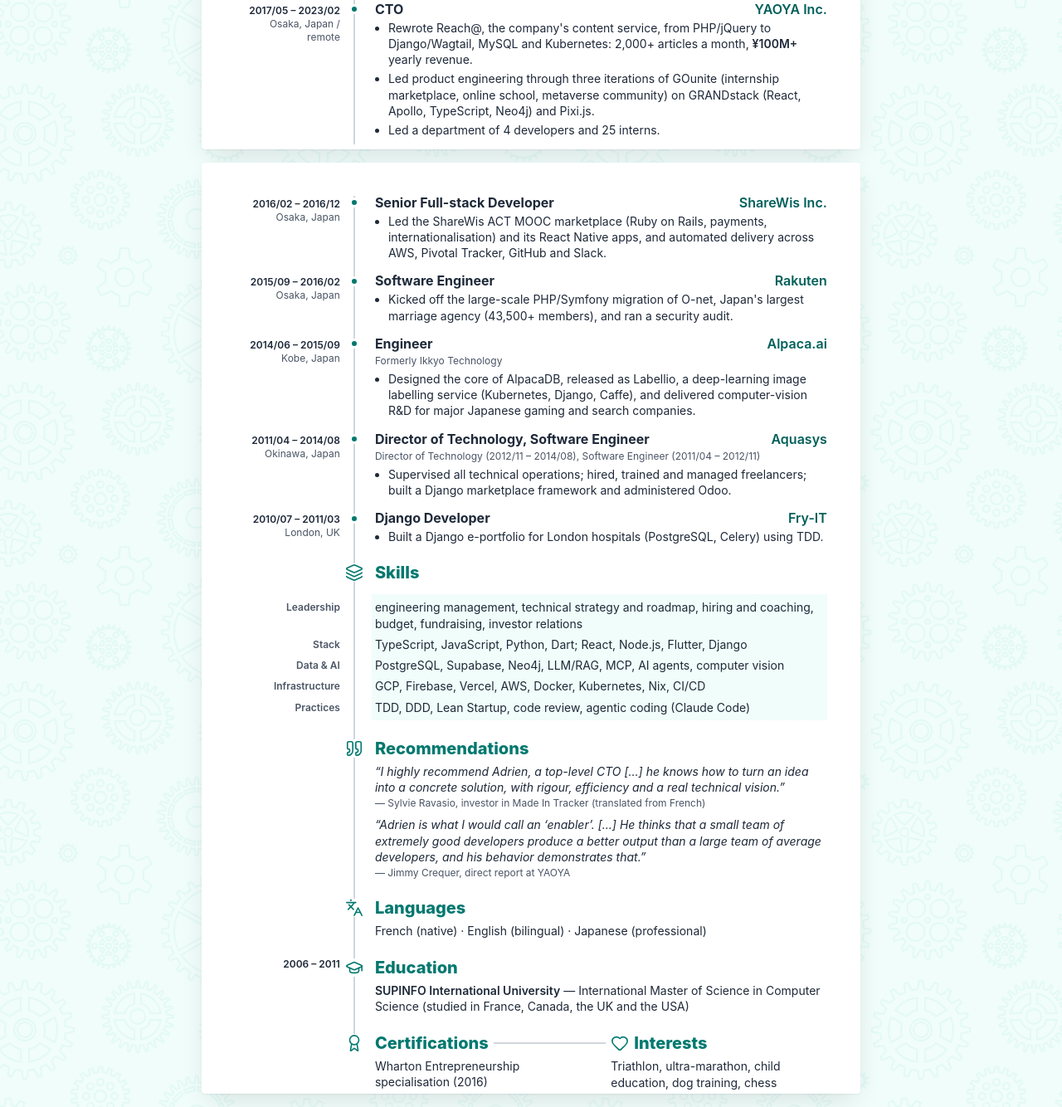
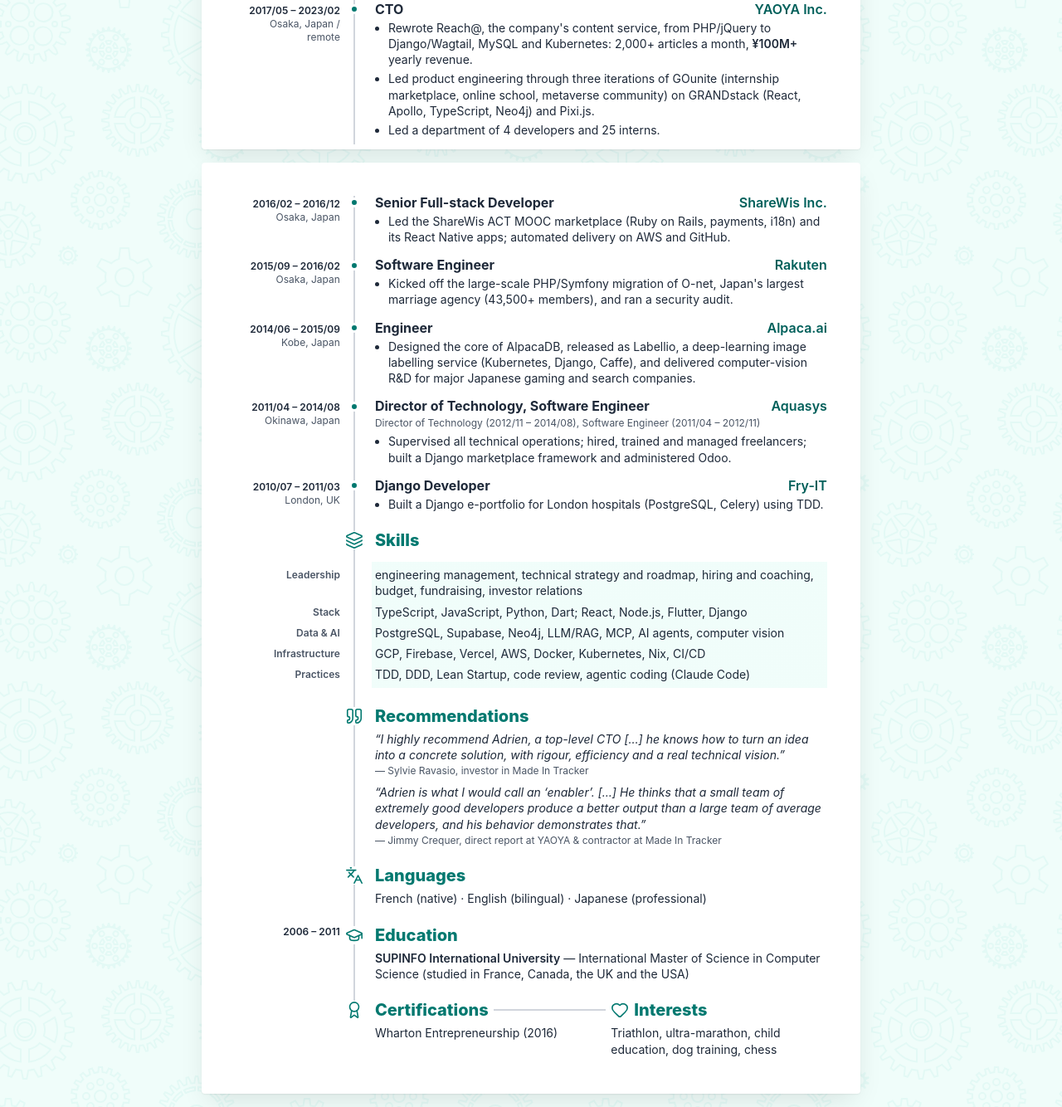
Before and after one commit to AdrienLemaire/cv, a website: page index.html in a window 1280 px wide. Shown: the part 959-2293 px from the top of the page at 83% size. Drawn offline with Linux system fonts and the light colour scheme; files whose address does not match are found by name.

Commit message:
Lighten page 2, fix attributions, mention ownership review

```diff
--- a/index.html
+++ b/index.html
@@ -119,7 +119,7 @@
                 and reported to investors monthly; co-managed a budget of up to
                 €112k a year, stretched with cloud credits negotiated through
                 incubation programs; valued at €1.7M by an independent
-                expert.</li>
+                expert after a review of code and data ownership proofs.</li>
               <li>Built and led a team of <strong>up to 8</strong> (about 20 people since 2023),
                 hired through a CTF challenge, interviews and a live coding
                 test, and coached 12+ developers; owned architecture, code
@@ -172,8 +172,8 @@
             </h3>
             <ul class="bullets">
               <li>Led the ShareWis ACT MOOC marketplace (Ruby on Rails, payments,
-                internationalisation) and its React Native apps, and automated
-                delivery across AWS, Pivotal Tracker, GitHub and Slack.</li>
+                i18n) and its React Native apps; automated delivery on AWS and
+                GitHub.</li>
             </ul>
           </div>
         </article>
@@ -208,7 +208,6 @@
               <span>Engineer</span>
               <a class="entry-company contact-link" href="https://alpaca.markets/">Alpaca.ai</a>
             </h3>
-            <p class="mt-1 text-xs text-gray-600">Formerly Ikkyo Technology</p>
             <ul class="bullets">
               <li>Designed the core of AlpacaDB, released as Labellio, a
                 deep-learning image labelling service (Kubernetes, Django,
@@ -315,7 +314,7 @@
                 vision.”</blockquote>
               <figcaption class="mt-0.5 text-xs text-gray-600">— <a
                 class="contact-link" href="https://www.linkedin.com/in/adrienlemaire/details/recommendations/">Sylvie Ravasio</a>, investor in
-                Made In Tracker (translated from French)</figcaption>
+                Made In Tracker</figcaption>
             </figure>
             <figure class="mt-2">
               <blockquote class="text-sm leading-snug italic">“Adrien is what I
@@ -325,7 +324,7 @@
                 that.”</blockquote>
               <figcaption class="mt-0.5 text-xs text-gray-600">— <a
                 class="contact-link" href="https://www.linkedin.com/in/adrienlemaire/details/recommendations/">Jimmy Crequer</a>, direct report
-                at YAOYA</figcaption>
+                at YAOYA &amp; contractor at Made In Tracker</figcaption>
             </figure>
           </div>
         </div>
@@ -370,7 +369,7 @@
               <span class="-mr-4.5 h-0.5 flex-1 bg-gray-300"></span>
             </h2>
             <ul class="mt-1 text-sm leading-snug">
-              <li>Wharton Entrepreneurship specialisation (<time datetime="2016">2016</time>)</li>
+              <li>Wharton Entrepreneurship (<time datetime="2016">2016</time>)</li>
             </ul>
           </section>
           <section aria-labelledby="interests-title" class="flex flex-col">
```
Also changed, not shown: 1 other file.
